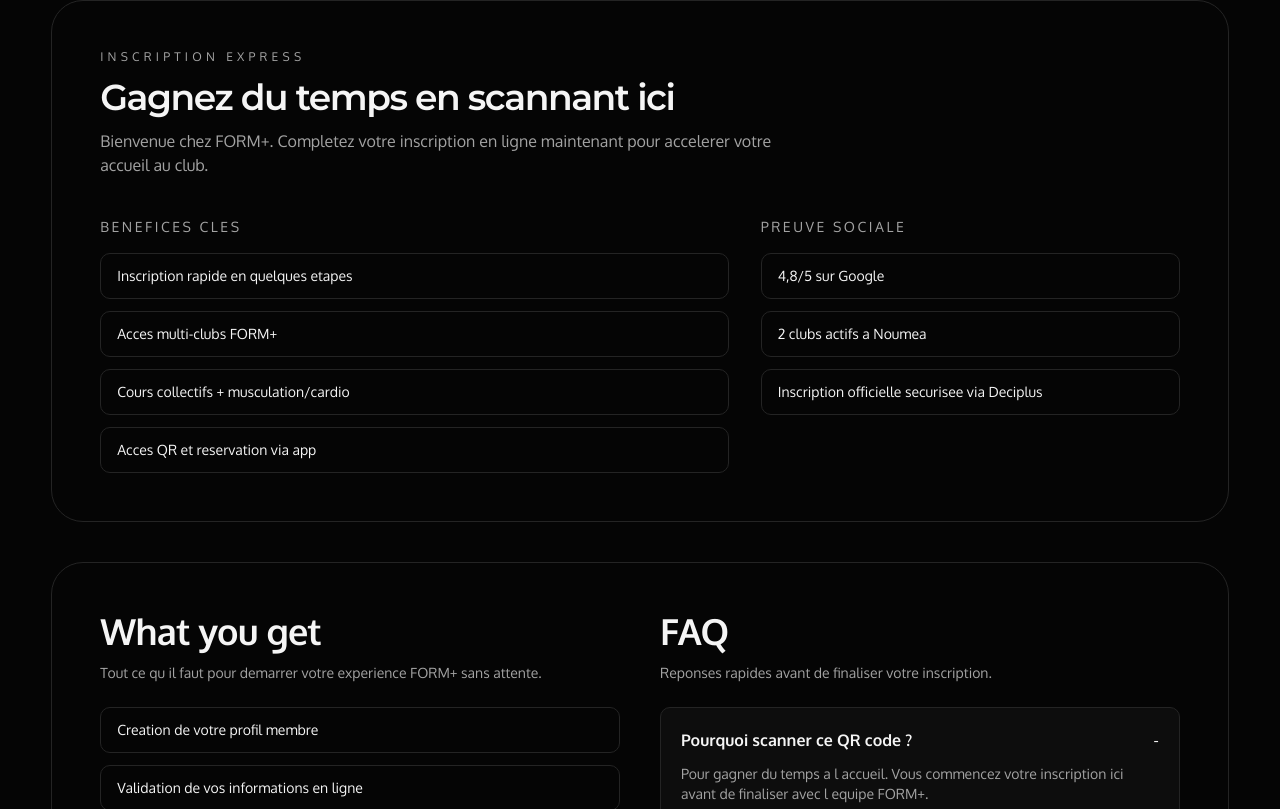
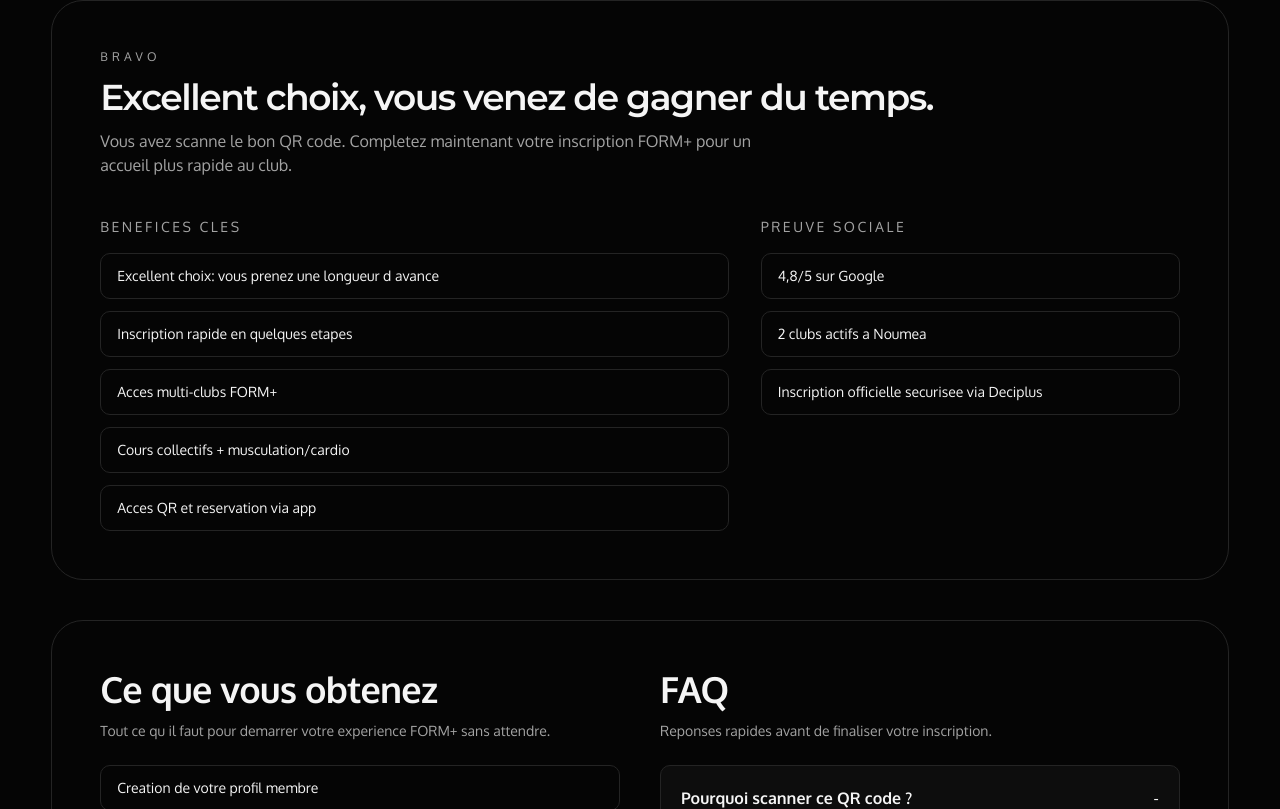
Before and after one commit to gillesbroustail/formplus-website-v2, a Next.js app: page /staff/inscription-6f9c2 in a window 1280 px wide. Shown: the part 171-980 px from the top of the page. Built offline with nearby package versions, Linux system fonts and the light colour scheme.

Commit message:
Adjust QR signup page tone to congratulatory French

```diff
--- a/src/app/staff/inscription-6f9c2/page.tsx
+++ b/src/app/staff/inscription-6f9c2/page.tsx
@@ -22,6 +22,7 @@ export const metadata: Metadata = {
 export default function StaffInscriptionPage() {
   const signupUrl = `${siteConfig.memberArea.baseUrl}/signUp`;
   const benefits = [
+    'Excellent choix: vous prenez une longueur d avance',
     'Inscription rapide en quelques etapes',
     'Acces multi-clubs FORM+',
     'Cours collectifs + musculation/cardio',
@@ -42,12 +43,12 @@ export default function StaffInscriptionPage() {
     {
       question: 'Pourquoi scanner ce QR code ?',
       answer:
-        'Pour gagner du temps a l accueil. Vous commencez votre inscription ici avant de finaliser avec l equipe FORM+.'
+        'Parce que vous faites le bon choix. Vous gagnez du temps a l accueil en commencant votre inscription ici.'
     },
     {
       question: 'Combien de temps cela prend ?',
       answer:
-        'La saisie initiale prend environ 30 secondes a 2 minutes selon les informations a renseigner.'
+        'En general, 30 secondes a 2 minutes selon les informations a renseigner.'
     },
     {
       question: 'Mes informations sont-elles securisees ?',
@@ -65,9 +66,9 @@ export default function StaffInscriptionPage() {
     <div className="container-wide section-pad">
       <section className="rounded-[2rem] border border-border bg-surface/60 p-8 md:p-12">
         <SectionHeader
-          eyebrow="Inscription Express"
-          title="Gagnez du temps en scannant ici"
-          subtitle="Bienvenue chez FORM+. Completez votre inscription en ligne maintenant pour accelerer votre accueil au club."
+          eyebrow="Bravo"
+          title="Excellent choix, vous venez de gagner du temps."
+          subtitle="Vous avez scanne le bon QR code. Completez maintenant votre inscription FORM+ pour un accueil plus rapide au club."
         />
         <div className="mt-8 grid gap-8 lg:grid-cols-[1.2fr_0.8fr]">
           <div>
@@ -96,8 +97,8 @@ export default function StaffInscriptionPage() {
       <section className="mt-10 rounded-[2rem] border border-border bg-surface/60 p-8 md:p-12">
         <div className="grid gap-10 lg:grid-cols-2">
           <div>
-            <h2 className="text-3xl font-semibold text-text md:text-4xl">What you get</h2>
-            <p className="mt-3 text-sm text-muted">Tout ce qu il faut pour demarrer votre experience FORM+ sans attente.</p>
+            <h2 className="text-3xl font-semibold text-text md:text-4xl">Ce que vous obtenez</h2>
+            <p className="mt-3 text-sm text-muted">Tout ce qu il faut pour demarrer votre experience FORM+ sans attendre.</p>
             <ul className="mt-6 grid gap-3 text-sm text-muted">
               {included.map((item) => (
                 <li key={item} className="rounded-2xl border border-border bg-bg px-4 py-3 text-text">
```
